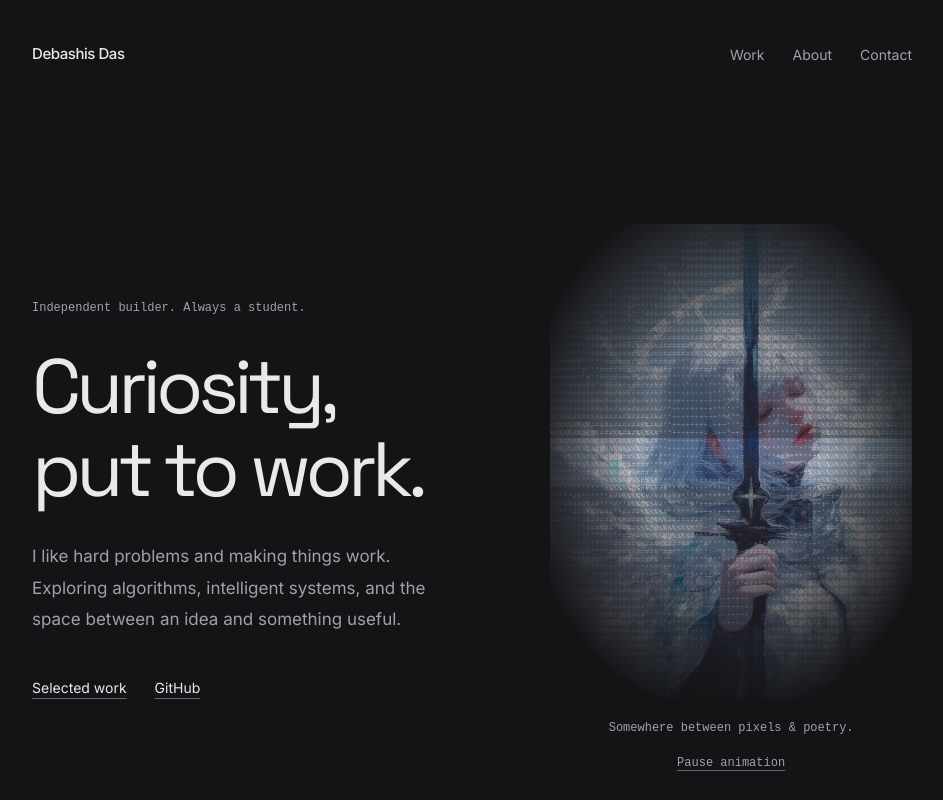
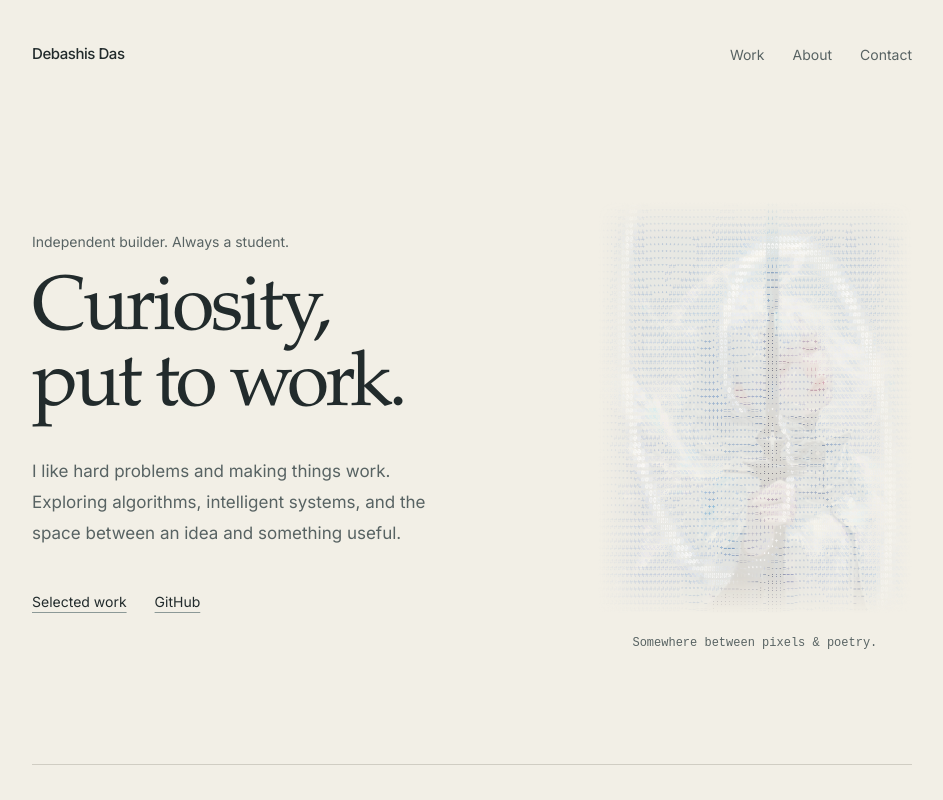
Before and after one commit to ValenBloodhunter/curious-compiled, a React (Vite) app: page / in a window 1280 px wide. Shown: the top 800 px of the page, without its empty margins (168-1111 px from the left). Built offline with nearby package versions, Linux system fonts and the light colour scheme.

Commit message:
Refine portfolio visual identity and portrait motion

```diff
--- a/src/components/AsciiPortrait.tsx
+++ b/src/components/AsciiPortrait.tsx
@@ -1,4 +1,4 @@
-import { useEffect, useRef, useState } from "react";
+import { useEffect, useRef } from "react";
 import { useReducedMotion } from "motion/react";
 import warrior from "../assets/ice-warrior.jpg";
 
@@ -9,7 +9,6 @@ const glyphs = " .:-=+*#%@";
 export default function AsciiPortrait() {
   const canvas = useRef<HTMLCanvasElement>(null);
   const time = useRef(0);
-  const [paused, setPaused] = useState(false);
   const reducedMotion = useReducedMotion();
 
   useEffect(() => {
@@ -34,29 +33,23 @@ export default function AsciiPortrait() {
         context.clearRect(0, 0, element.width, element.height);
         context.font = "12px monospace";
         context.textBaseline = "top";
-        const scan = (time.current * 7) % (rows + 16) - 8;
-        context.save();
-        context.beginPath();
-        context.rect(0, (scan - 3) * 14, element.width, 84);
-        context.clip();
-        context.globalAlpha = 0.32;
-        context.drawImage(image, 0, 0, element.width, element.height);
-        context.restore();
         for (let y = 0; y < rows; y++) {
-          const reveal = Math.exp(-((y - scan) ** 2) / 24);
           for (let x = 0; x < columns; x++) {
             const offset = (y * columns + x) * 4;
             const r = pixels[offset], g = pixels[offset + 1], b = pixels[offset + 2];
             const luminance = (r * 0.2126 + g * 0.7152 + b * 0.0722) / 255;
-            const character = glyphs[Math.min(glyphs.length - 1, Math.floor(luminance * glyphs.length))];
-            context.fillStyle = `rgba(${r},${g},${b},${0.55 + reveal * 0.45})`;
+            const radius = Math.hypot(x - columns / 2, (y - rows / 2) * 0.8);
+            const angle = Math.atan2(y - rows / 2, x - columns / 2);
+            const frost = Math.max(0, Math.cos(radius * 0.22 - angle * 2 + time.current)) ** 10;
+            const character = glyphs[Math.min(glyphs.length - 1, Math.floor((luminance + frost * 0.4) * glyphs.length))];
+            context.fillStyle = `rgba(${r + (255 - r) * frost},${g + (255 - g) * frost},${b + (255 - b) * frost},${0.65 + frost * 0.35})`;
             context.fillText(character, x * 8, y * 14);
           }
         }
       };
 
       draw();
-      if (paused || reducedMotion) return;
+      if (reducedMotion) return;
       interval = window.setInterval(() => {
         if (document.hidden) return;
         const bounds = element.getBoundingClientRect();
@@ -70,7 +63,7 @@ export default function AsciiPortrait() {
       disposed = true;
       window.clearInterval(interval);
     };
-  }, [paused, reducedMotion]);
+  }, [reducedMotion]);
 
   return (
     <figure className="hero-art portrait-art">
@@ -80,11 +73,6 @@ export default function AsciiPortrait() {
       </div>
       <figcaption>
         <span>Somewhere between pixels & poetry.</span>
-        {!reducedMotion && (
-          <button type="button" onClick={() => setPaused(!paused)}>
-            {paused ? "Play animation" : "Pause animation"}
-          </button>
-        )}
       </figcaption>
     </figure>
   );
--- a/src/styles/globals.css
+++ b/src/styles/globals.css
@@ -1,10 +1,10 @@
 @theme inline {
-  --color-bg: #141416;
-  --color-ink: #e9e9ec;
-  --color-muted: #a0a0a8;
-  --color-line: #303035;
-  --color-accent: #c5bdf4;
-  --font-display: "Space Grotesk", sans-serif;
+  --color-bg: #f2efe6;
+  --color-ink: #222b2c;
+  --color-muted: #586363;
+  --color-line: #d0cdc3;
+  --color-accent: #286477;
+  --font-display: "Iowan Old Style", "Palatino Linotype", Georgia, serif;
   --font-body: "Inter", sans-serif;
 }
 :root {
@@ -20,7 +20,7 @@
 * { box-sizing: border-box; }
 html { scroll-behavior: smooth; scroll-padding-top: 2rem; }
 body { margin: 0; }
-::selection { background: #c5bdf4; color: #141416; }
+::selection { background: #286477; color: #f2efe6; }
 a { color: inherit; text-decoration: none; cursor: pointer; }
 a, button { -webkit-tap-highlight-color: transparent; }
 :focus-visible { outline: 2px solid var(--color-accent); outline-offset: 6px; }
@@ -31,21 +31,19 @@ a, button { -webkit-tap-highlight-color: transparent; }
 .nav-links a, .text-link { display: inline-flex; align-items: center; min-height: 44px; }
 .nav-links a, .text-link, .project-link h3 { transition: color 180ms ease; }
 .nav-links a:hover { color: var(--color-ink); text-decoration: underline; text-underline-offset: 6px; }
-.hero { display: grid; grid-template-columns: minmax(0, 1.3fr) minmax(0, 1fr); align-items: center; gap: 48px; padding-block: 116px 128px; }
-.hero-intro { margin: 0 0 28px; font-family: ui-monospace, "Cascadia Code", monospace; font-size: 12px; color: var(--color-muted); }
-.hero h1 { margin: 0; font-family: var(--font-display); font-size: clamp(3.5rem, 6vw, 5rem); font-weight: 400; line-height: 1.08; letter-spacing: -.065em; }
+.hero { display: grid; grid-template-columns: minmax(0, 1.25fr) minmax(0, .75fr); align-items: center; gap: 42px; padding-block: 94px 112px; }
+.hero-intro { margin: 0 0 22px; font-size: 14px; color: var(--color-muted); }
+.hero h1 { margin: 0; font-family: var(--font-display); font-size: clamp(3.5rem, 6vw, 5rem); font-weight: 400; line-height: .99; letter-spacing: -.045em; }
 .hero-art { min-width: 0; margin: 0; text-align: center; }
-.portrait-frame { position: relative; width: 100%; max-width: 400px; aspect-ratio: 640 / 840; margin-inline: auto; overflow: hidden; mask-image: radial-gradient(ellipse 67% 64% at 50% 48%, #000 38%, transparent 88%); }
+.portrait-frame { position: relative; width: 100%; max-width: 340px; aspect-ratio: 640 / 840; margin-inline: auto 0; overflow: hidden; mask-image: linear-gradient(to right, transparent, #000 14%, #000 86%, transparent), linear-gradient(to bottom, transparent, #000 9%, #000 91%, transparent); mask-composite: intersect; }
 .portrait-frame img, .portrait-frame canvas { position: absolute; inset: 0; width: 100%; height: 100%; object-fit: cover; }
-.portrait-frame img { opacity: .45; }
-.portrait-frame canvas { filter: saturate(1.35); }
-.portrait-art figcaption { color: #a3bacc; }
+.portrait-frame img { opacity: .12; }
+.portrait-frame canvas { filter: saturate(1.2); }
+.portrait-art figcaption { color: #586363; }
 .hero-art figcaption { display: flex; flex-wrap: wrap; justify-content: center; align-items: center; gap: 4px 20px; margin-top: 20px; font-family: ui-monospace, "Cascadia Code", monospace; font-size: 12px; color: var(--color-muted); }
-.hero-art button { min-height: 44px; padding: 0; border: 0; background: none; color: inherit; font: inherit; cursor: pointer; text-decoration: underline; text-decoration-color: #64646d; text-underline-offset: 4px; transition: color 180ms ease; }
-.hero-art button:hover { color: var(--color-accent); }
 .hero-description { max-width: 430px; margin: 30px 0 0; font-size: 17px; line-height: 1.85; color: var(--color-muted); }
 .hero-links { display: flex; flex-wrap: wrap; align-items: center; gap: 28px; margin-top: 30px; font-size: 14px; }
-.text-link { text-decoration: underline; text-decoration-color: #64646d; text-underline-offset: 5px; text-decoration-thickness: 1px; }
+.text-link { text-decoration: underline; text-decoration-color: #8c9997; text-underline-offset: 5px; text-decoration-thickness: 1px; }
 .text-link:hover { color: var(--color-accent); text-decoration-color: var(--color-accent); }
 .section { padding-block: 80px; border-top: 1px solid var(--color-line); }
 .section-heading { margin-bottom: 44px; }
@@ -61,7 +59,7 @@ a, button { -webkit-tap-highlight-color: transparent; }
 .project-tagline { margin: 0; font-size: 16px; line-height: 1.6; }
 .project-description { margin: 12px 0 0; font-size: 15px; line-height: 1.85; color: var(--color-muted); }
 .project-stack { display: flex; flex-wrap: wrap; gap: 8px 16px; margin: 20px 0 0; padding: 0; list-style: none; color: var(--color-muted); font-size: 12px; text-transform: lowercase; }
-.project-action { display: inline-block; margin-top: 22px; font-size: 13px; text-decoration: underline; text-underline-offset: 5px; text-decoration-color: #64646d; transition: text-decoration-color 180ms ease; }
+.project-action { display: inline-block; margin-top: 22px; font-size: 13px; text-decoration: underline; text-underline-offset: 5px; text-decoration-color: #8c9997; transition: text-decoration-color 180ms ease; }
 .more-work { margin-top: 20px; font-size: 14px; }
 .about-grid { display: grid; grid-template-columns: minmax(0, 1.8fr) minmax(0, 1fr); gap: 72px; }
 .about-copy p { margin: 0 0 18px; font-size: 16px; line-height: 1.9; color: var(--color-muted); }
@@ -85,6 +83,7 @@ a, button { -webkit-tap-highlight-color: transparent; }
 @media (min-width: 1440px) { .hero { padding-block: 144px 152px; } }
 @media (max-width: 800px) {
   .hero { grid-template-columns: minmax(0, 1fr); gap: 64px; }
+  .portrait-frame { margin-inline: auto; }
 }
 @media (max-width: 600px) {
   .site-nav { padding-block: 20px; gap: 12px; }
```
